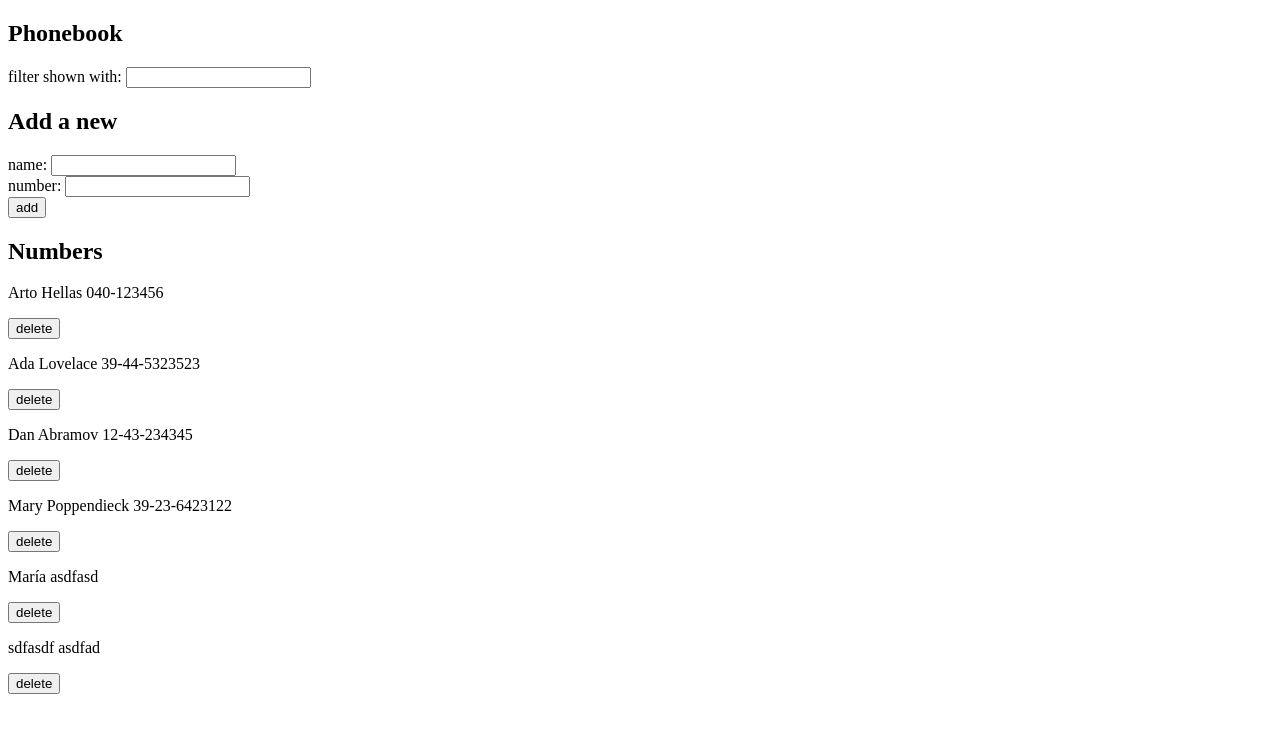
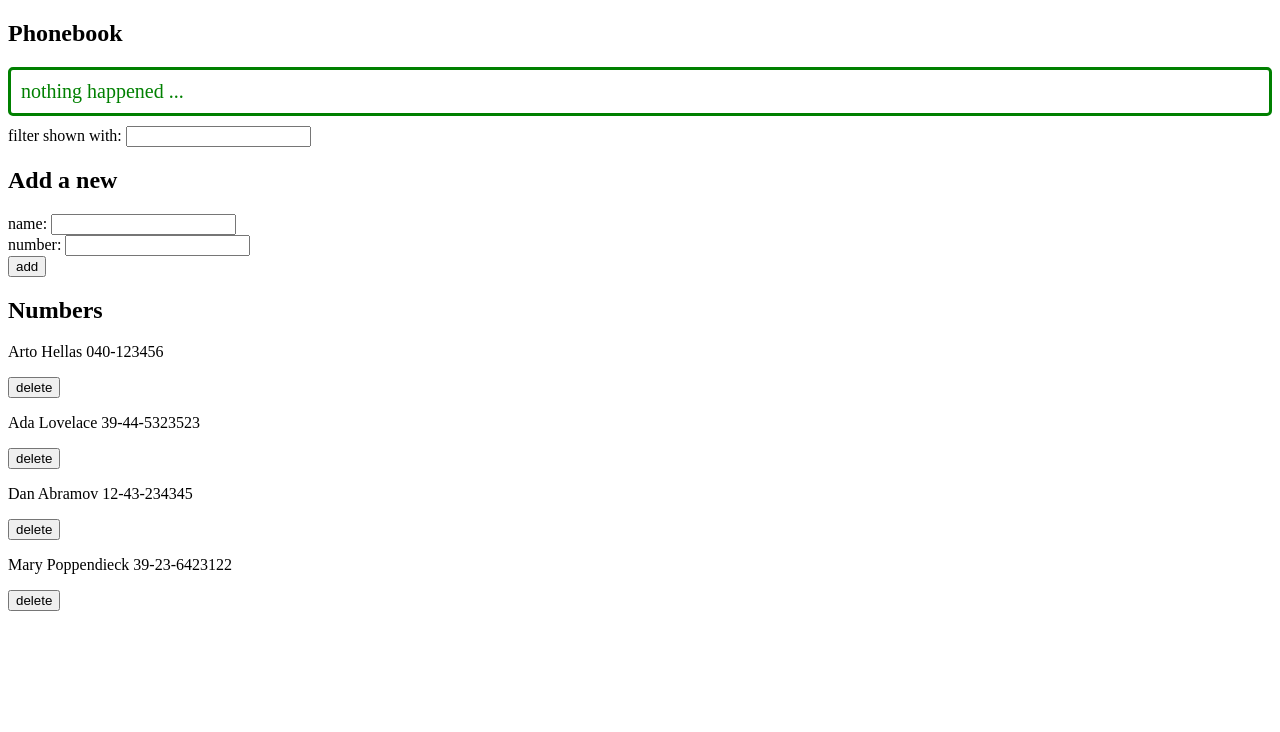
Before and after one commit to mjls130598/FullStackCourse, a React (Vite) app in the folder part2/phonebook/: page / in a window 1280 px wide. Shown: the top 732 px of the page. Built offline with nearby package versions, Linux system fonts and the light colour scheme; data requests are answered from the project's data file.

Commit message:
Solution of exercise 2.16

```diff
--- a/part2/phonebook/db.json
+++ b/part2/phonebook/db.json
@@ -19,16 +19,6 @@
       "name": "Mary Poppendieck",
       "number": "39-23-6423122",
       "id": "4"
-    },
-    {
-      "name": "María",
-      "number": "asdfasd",
-      "id": "5"
-    },
-    {
-      "id": "6",
-      "name": "sdfasdf",
-      "number": "asdfad"
     }
   ]
 }
--- a/part2/phonebook/src/App.jsx
+++ b/part2/phonebook/src/App.jsx
@@ -3,10 +3,12 @@ import phoneService from './services/phones'
 import Filter from './components/Filter'
 import PersonForm from './components/PersonForm'
 import Persons from './components/Persons'
+import Notification from './components/Notification'
 
 const App = () => {
   const [persons, setPersons] = useState([])
   const [newFilter, setNewFilter] = useState('')
+  const [notificationMessage, setNotificationMessage] = useState('nothing happened ...')
 
   useEffect(() => {
     phoneService.getAll()
@@ -23,6 +25,12 @@ const App = () => {
                 const newPersons =
                   persons.filter(person => person.id !== id)
                 setPersons(newPersons)
+                setNotificationMessage(
+                  `${name} was already removed from server`
+                )
+                setTimeout(() => {
+                  setNotificationMessage(null)
+                }, 5000)
             })
     }
   }
@@ -32,9 +40,11 @@ const App = () => {
   return (
     <div>
       <h2>Phonebook</h2>
+      <Notification message={notificationMessage} />
       <Filter newFilter={newFilter} setNewFilter={setNewFilter}/>
       <h2>Add a new</h2>
-      <PersonForm persons={persons} setPersons={setPersons}/>
+      <PersonForm persons={persons} setPersons={setPersons}
+        notificationMessage={notificationMessage} setNotificationMessage={setNotificationMessage} />
       <h2>Numbers</h2>
       <Persons persons={phonesToShow} handleRemove={handleRemove}/>
     </div>
--- /dev/null
+++ b/part2/phonebook/src/components/Notification.jsx
@@ -0,0 +1,13 @@
+const Notification = ({ message }) => {
+    if (message === null) {
+      return null
+    }
+
+    return (
+      <div className="success">
+        {message}
+      </div>
+    )
+  }
+
+export default Notification
--- a/part2/phonebook/src/components/PersonForm.jsx
+++ b/part2/phonebook/src/components/PersonForm.jsx
@@ -1,7 +1,7 @@
 import { useState } from 'react'
 import phoneService from '../services/phones'
 
-const PersonForm = ({persons, setPersons}) => {
+const PersonForm = ({persons, setPersons, notificationMessage, setNotificationMessage}) => {
     const [newName, setNewName] = useState('')
     const [newNumber, setNewNumber] = useState('')
 
@@ -22,6 +22,12 @@ const PersonForm = ({persons, setPersons}) => {
                     setPersons(persons.concat(response.data))
                     setNewName('')
                     setNewNumber('')
+                    setNotificationMessage(
+                        `Added ${newPerson.name}`
+                        )
+                    setTimeout(() => {
+                        setNotificationMessage(null)
+                    }, 5000)
                 })
         }
         else{
@@ -31,6 +37,12 @@ const PersonForm = ({persons, setPersons}) => {
                     .then(response => {
                         setPersons(persons.map(person =>
                             person.id !== oldPerson.id ? person : response.data))
+                        setNotificationMessage(
+                            `${oldPerson.name} was already modified`
+                            )
+                        setTimeout(() => {
+                            setNotificationMessage(null)
+                        }, 5000)
                     })
             }
         }
--- /dev/null
+++ b/part2/phonebook/src/index.css
@@ -0,0 +1,9 @@
+.success {
+    color: green;
+    background: white;
+    font-size: 20px;
+    border-style: solid;
+    border-radius: 5px;
+    padding: 10px;
+    margin-bottom: 10px;
+  }
--- a/part2/phonebook/src/main.jsx
+++ b/part2/phonebook/src/main.jsx
@@ -1,5 +1,6 @@
 import ReactDOM from 'react-dom/client'
 
 import App from './App'
+import './index.css'
 
 ReactDOM.createRoot(document.getElementById('root')).render(<App />)
```
